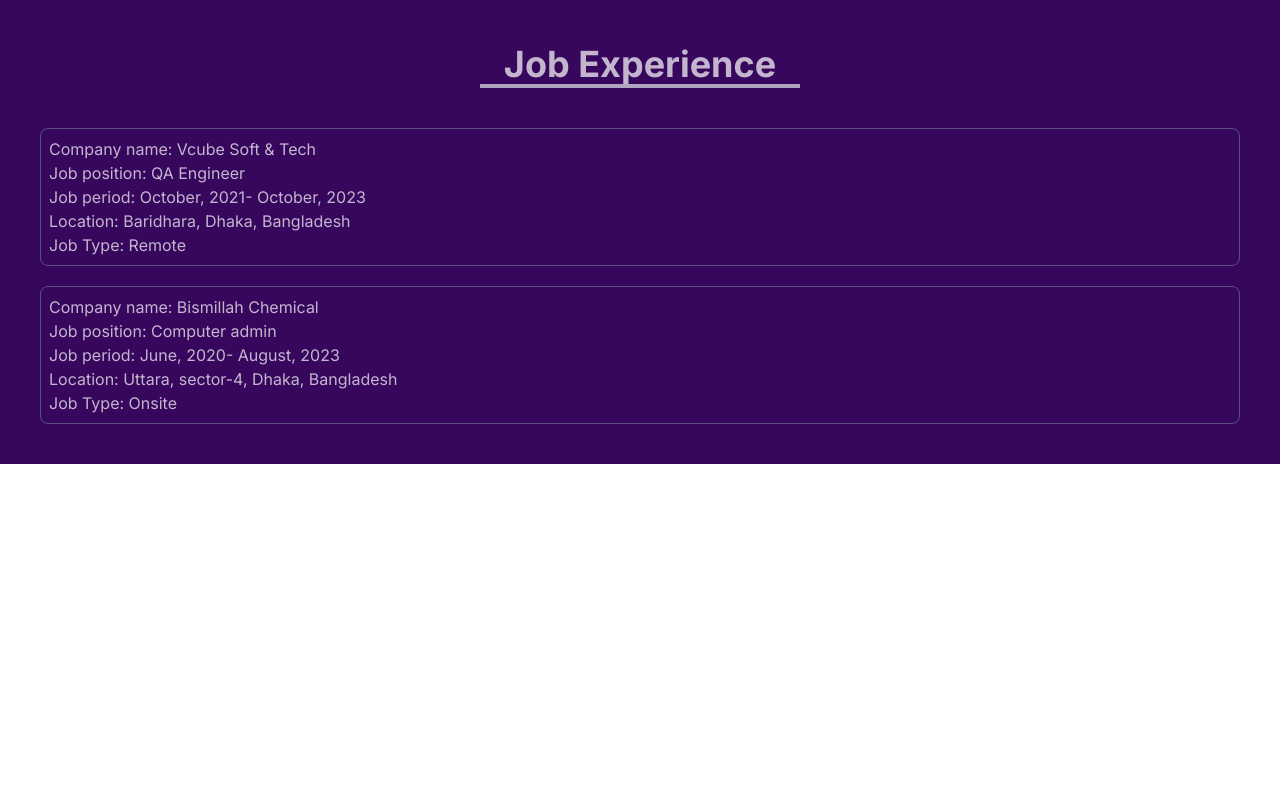
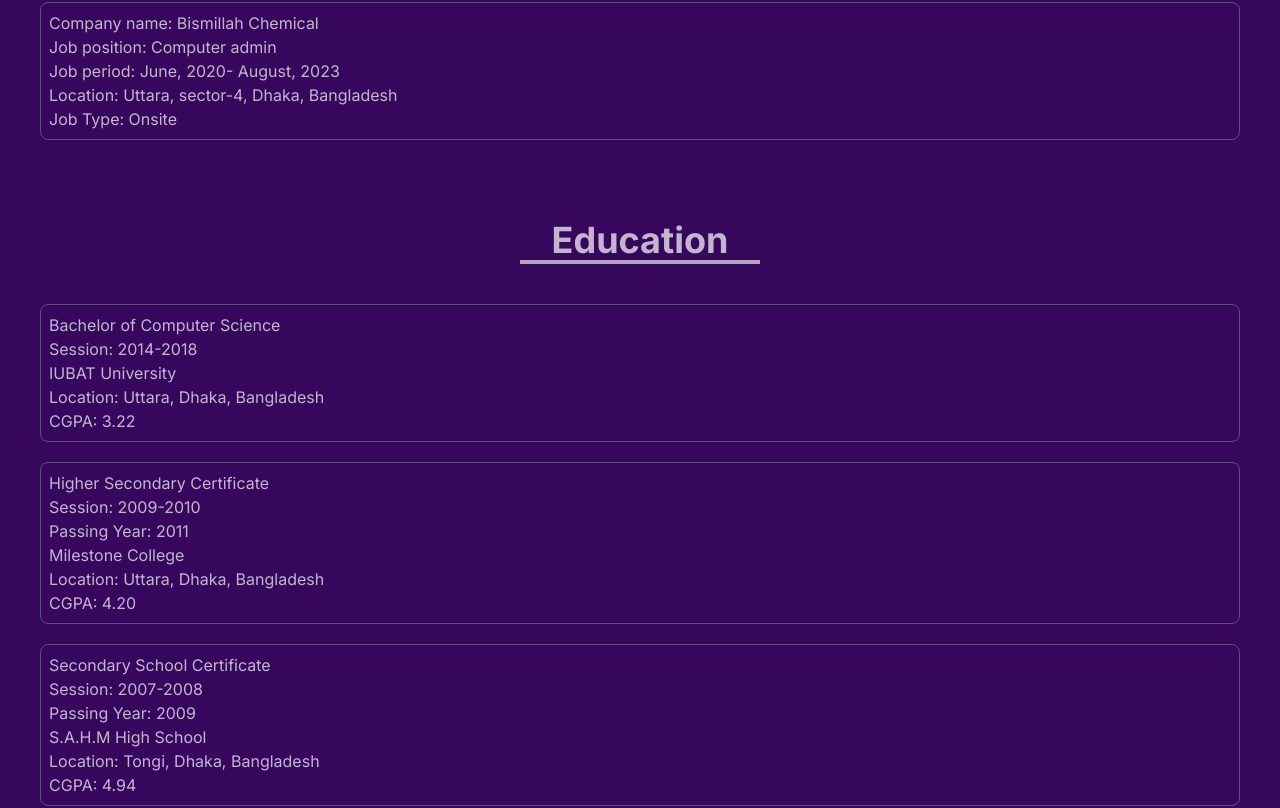
Before and after one commit to TanimShahriar/Tanim-portfolio, a React (Vite) app: page / in a window 1280 px wide. Shown: the part 980-1788 px from the top of the page. Before the commit the page ends 1444 px from the top, so only its background shows below. Built offline with nearby package versions, Linux system fonts and the light colour scheme.

Commit message:
education section completed

```diff
--- a/src/Pages/Home/Education/Education.jsx
+++ b/src/Pages/Home/Education/Education.jsx
@@ -1,8 +1,40 @@
 
 const Education = () => {
   return (
-    <div>
+    <div className=" bg-[#37075D] text-white  py-10 px-10">
+      <h2 className="font-bold text-4xl  border-b-4 w-60 text-center mx-auto opacity-70 mb-10">Education</h2>
 
+      {/* BSC */}
+      <div className="space-y-5 opacity-70 hover:opacity-90">
+        {/* card-1 */}
+        <div className="hover:bg-[#723d9c] rounded-lg  p-2 border border-slate-500  h-auto  hover:shadow-lg  hover:scale-100 duration-500 ease-in-out">
+          <h2>Bachelor of Computer Science</h2>
+          <h2>Session: 2014-2018</h2>
+          <h2>IUBAT University</h2>
+          <h2>Location: Uttara, Dhaka, Bangladesh</h2>
+          <h2>CGPA: 3.22</h2>
+        </div>
+
+        {/* HSC */}
+        <div className="hover:bg-[#723d9c] rounded-lg  p-2 border border-slate-500  h-auto  hover:shadow-lg  hover:scale-100 duration-500 ease-in-out">
+          <h2>Higher Secondary Certificate</h2>
+          <h2>Session: 2009-2010</h2>
+          <h2>Passing Year: 2011</h2>
+          <h2>Milestone College</h2>
+          <h2>Location: Uttara, Dhaka, Bangladesh</h2>
+          <h2>CGPA: 4.20</h2>
+        </div>
+
+        {/* SSC */}
+        <div className="hover:bg-[#723d9c] rounded-lg  p-2 border border-slate-500  h-auto  hover:shadow-lg  hover:scale-100 duration-500 ease-in-out">
+          <h2>Secondary School Certificate</h2>
+          <h2>Session: 2007-2008</h2>
+          <h2>Passing Year: 2009</h2>
+          <h2>S.A.H.M High School</h2>
+          <h2>Location: Tongi, Dhaka, Bangladesh</h2>
+          <h2>CGPA: 4.94</h2>
+        </div>
+      </div>
     </div>
   );
 };
--- a/src/Pages/Home/Home/Home.jsx
+++ b/src/Pages/Home/Home/Home.jsx
@@ -2,6 +2,7 @@
 import Banner from "../Banner/Banner";
 import Skills from "../Skills/Skills";
 import Experience from "../Experience/Experience";
+import Education from "../Education/Education";
 
 
 
@@ -13,8 +14,9 @@
         <title>Tanim's Portfolio | Home</title>
       </Helmet>
       <Banner></Banner>
+      <Experience></Experience>
+      <Education></Education>
       <Skills></Skills>
-      <Experience></Experience>
     </div>
   );
 };
--- /dev/null
+++ b/src/Pages/Home/Projects/Projects.jsx
@@ -0,0 +1,10 @@
+
+const Projects = () => {
+  return (
+    <div>
+
+    </div>
+  );
+};
+
+export default Projects;
```
